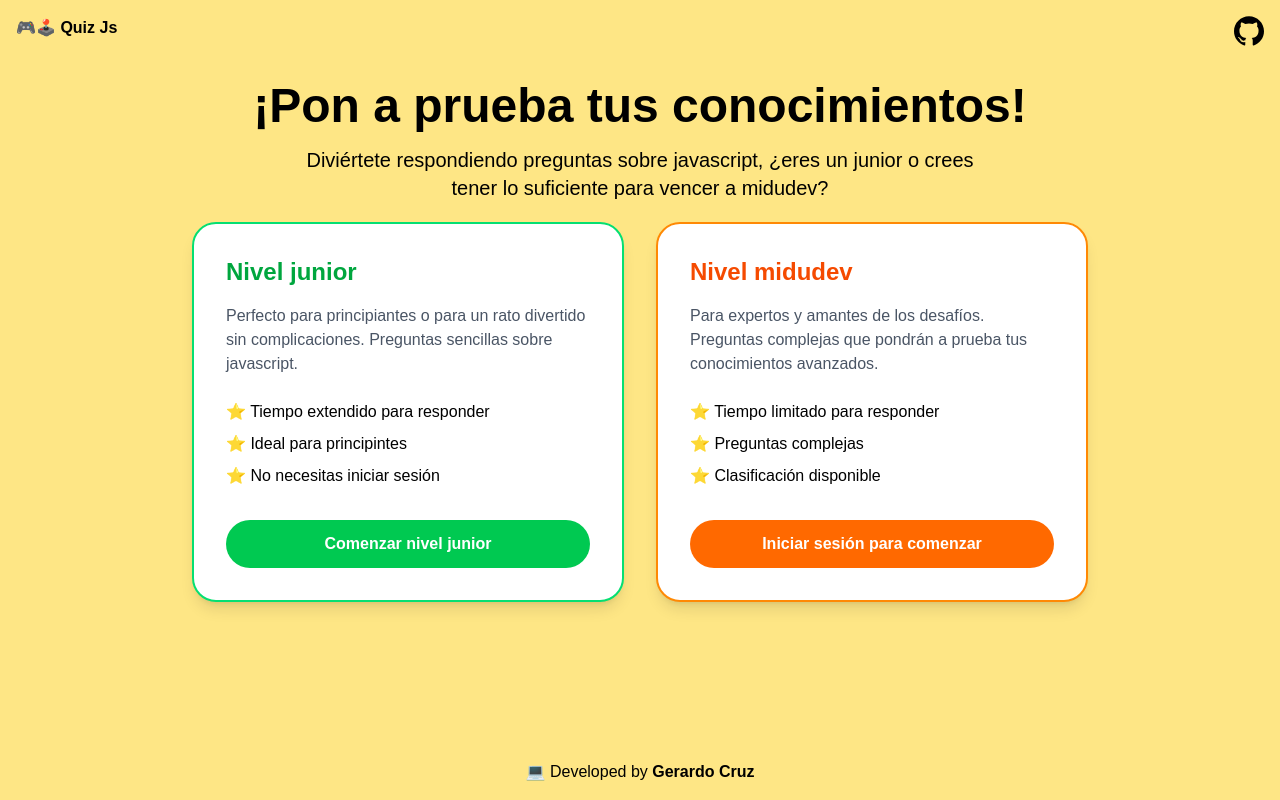
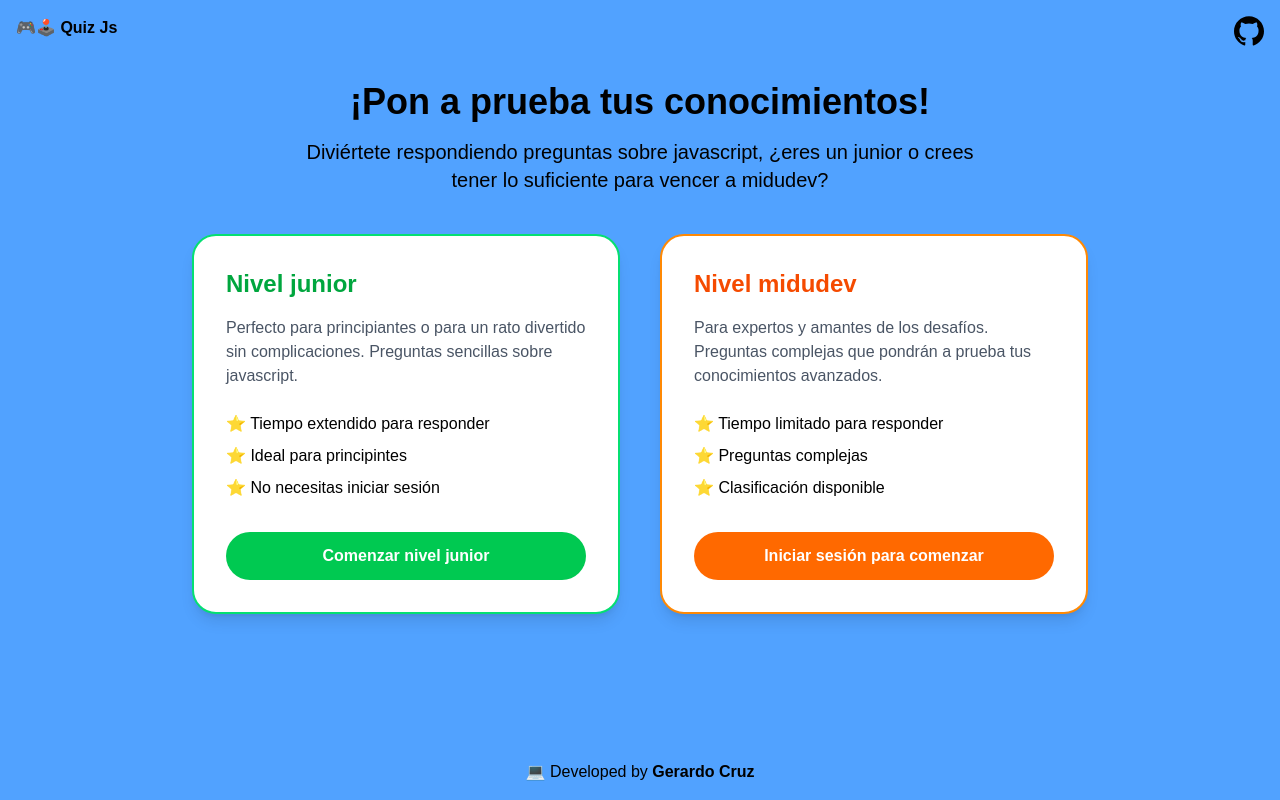
Before and after one commit to gerardocrr/quiz-js, a Next.js app: page / in a window 1280 px wide. Built offline with nearby package versions, Linux system fonts and the light colour scheme.

Commit message:
add Background component and implement dynamic background styling on hover

```diff
--- a/app/page.tsx
+++ b/app/page.tsx
@@ -3,10 +3,15 @@
 import Link from "next/link";
 import CardJunior from "@/components/card-junior";
 import CardMidu from "@/components/card-midu";
+import Background from "@/components/background";
+import { useState } from "react";
 
 export default function Home() {
+  const [background, setBackground] = useState("default");
+
   return (
-    <div className="flex flex-col h-dvh bg-amber-200 text-black">
+    <div className="relative flex flex-col h-dvh text-black">
+      <Background background={background} />
       <header className="container mx-auto flex justify-between p-4">
         <Link href="/">
           <h1 className="font-bold">🎮🕹️ Quiz Js</h1>
@@ -28,16 +33,26 @@ export default function Home() {
       </header>
 
       <main className="flex-grow container mx-auto mt-5">
-        <h1 className="text-5xl font-bold mb-4 text-center">
+        <h1 className="text-4xl font-bold mb-4 text-center">
           ¡Pon a prueba tus conocimientos!
         </h1>
-        <p className="text-xl max-w-2xl mx-auto text-center mb-5">
+        <p className="text-xl max-w-2xl mx-auto text-center mb-10">
           Diviértete respondiendo preguntas sobre javascript, ¿eres un junior o
           crees tener lo suficiente para vencer a midudev?
         </p>
-        <div className="grid md:grid-cols-2 gap-8 max-w-4xl mx-auto">
-          <CardJunior />
-          <CardMidu />
+        <div className="grid md:grid-cols-2 gap-10 max-w-4xl mx-auto">
+          <section
+            onMouseEnter={() => setBackground("junior")}
+            onMouseLeave={() => setBackground("default")}
+          >
+            <CardJunior />
+          </section>
+          <section
+            onMouseEnter={() => setBackground("midu")}
+            onMouseLeave={() => setBackground("default")}
+          >
+            <CardMidu />
+          </section>
         </div>
       </main>
 
```
